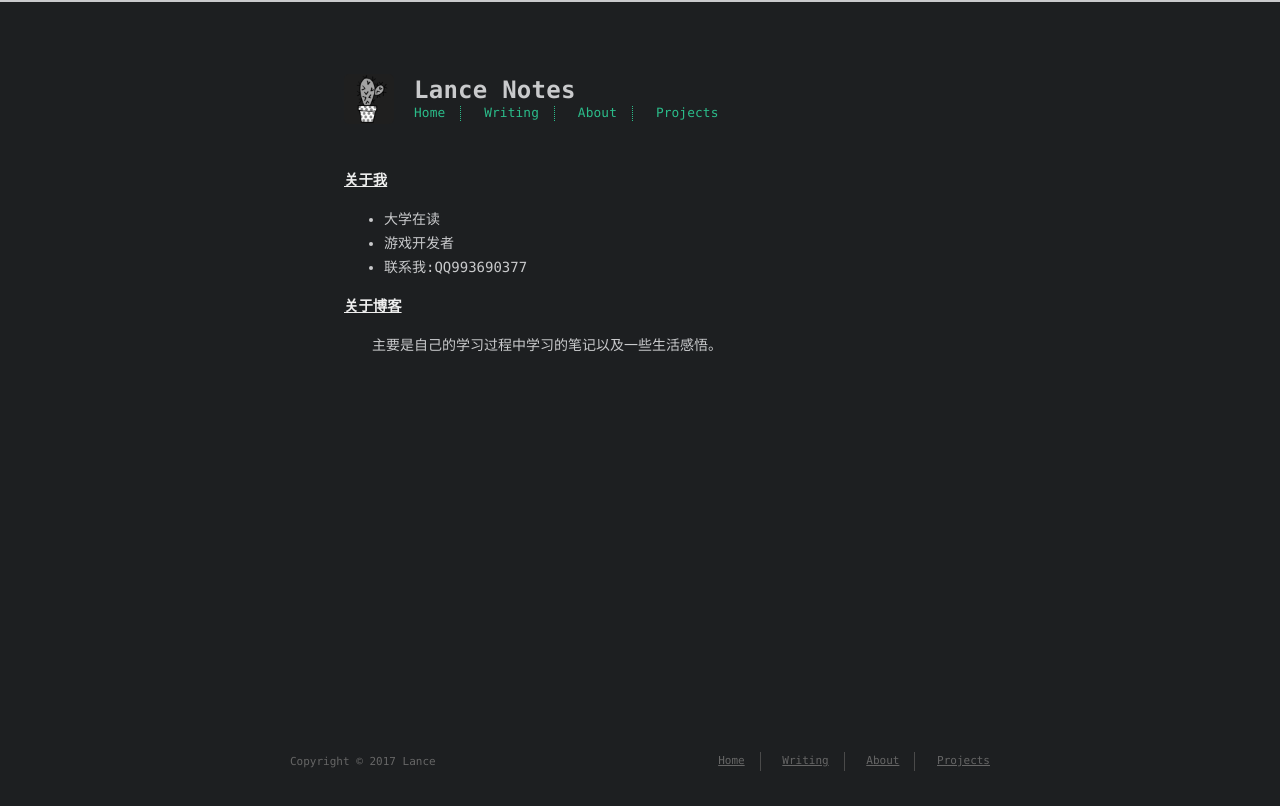
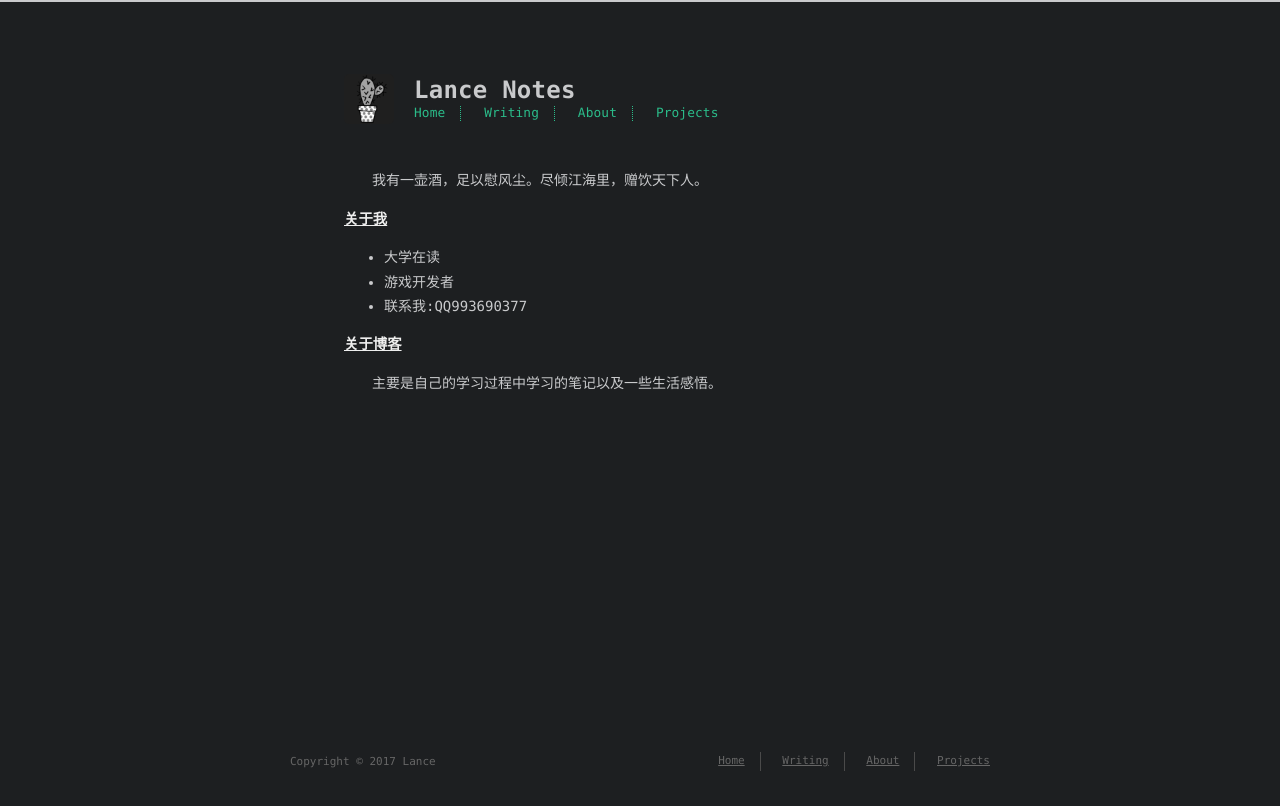
Before and after one commit to TomasCheng/TomasCheng.github.io, a plain HTML site: page about/index.html in a window 1280 px wide. Drawn offline with Linux system fonts and the light colour scheme; a script that the page names is missing; a web font is replaced by a local one.

Commit message:
Site updated 2017-06-28 00:38:09

```diff
--- a/about/index.html
+++ b/about/index.html
@@ -6,16 +6,16 @@
     <meta http-equiv="X-UA-Compatible" content="IE=edge">
     <meta name="HandheldFriendly" content="True">
     <meta name="viewport" content="width=device-width, initial-scale=1, maximum-scale=1" />
-    <meta name="description" content="关于我 大学在读 游戏开发者 联系我:QQ993690377  关于博客　　主要是自己的学习过程中学习的笔记以及一些生活感悟。">
+    <meta name="description" content="我有一壶酒，足以慰风尘。尽倾江海里，赠饮天下人。 关于我 大学在读 游戏开发者 联系我:QQ993690377  关于博客　　主要是自己的学习过程中学习的笔记以及一些生活感悟。">
 <meta property="og:type" content="website">
 <meta property="og:title" content="About">
 <meta property="og:url" content="http://blog.chengliangsite.cn/about/index.html">
 <meta property="og:site_name" content="Lance Notes">
-<meta property="og:description" content="关于我 大学在读 游戏开发者 联系我:QQ993690377  关于博客　　主要是自己的学习过程中学习的笔记以及一些生活感悟。">
-<meta property="og:updated_time" content="2017-06-24T11:47:06.362Z">
+<meta property="og:description" content="我有一壶酒，足以慰风尘。尽倾江海里，赠饮天下人。 关于我 大学在读 游戏开发者 联系我:QQ993690377  关于博客　　主要是自己的学习过程中学习的笔记以及一些生活感悟。">
+<meta property="og:updated_time" content="2017-06-27T16:37:27.746Z">
 <meta name="twitter:card" content="summary">
 <meta name="twitter:title" content="About">
-<meta name="twitter:description" content="关于我 大学在读 游戏开发者 联系我:QQ993690377  关于博客　　主要是自己的学习过程中学习的笔记以及一些生活感悟。">
+<meta name="twitter:description" content="我有一壶酒，足以慰风尘。尽倾江海里，赠饮天下人。 关于我 大学在读 游戏开发者 联系我:QQ993690377  关于博客　　主要是自己的学习过程中学习的笔记以及一些生活感悟。">
 
 
 
@@ -81,7 +81,8 @@
 
 
   <div class="content" itemprop="articleBody">
-    <h3 id="关于我"><a href="#关于我" class="headerlink" title="关于我"></a>关于我</h3><ul>
+    <p>　　我有一壶酒，足以慰风尘。尽倾江海里，赠饮天下人。</p>
+<h3 id="关于我"><a href="#关于我" class="headerlink" title="关于我"></a>关于我</h3><ul>
 <li>大学在读</li>
 <li>游戏开发者</li>
 <li>联系我:QQ993690377</li>
```
